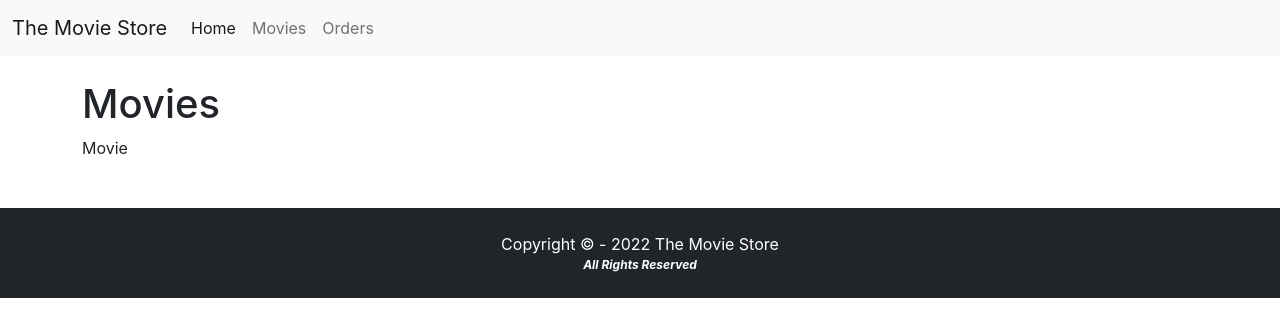
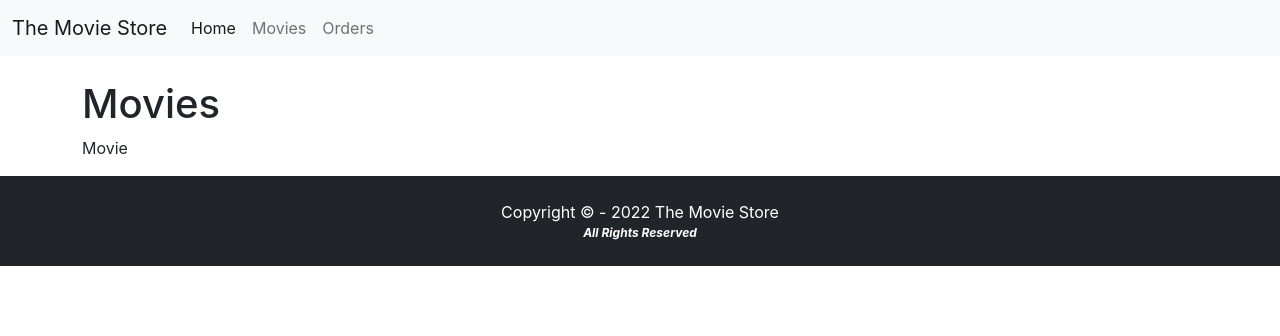
Before and after one commit to dimitar-4/movie-store-app-react, a React (Create React App) app: page /movies in a window 1280 px wide. Shown: the top 336 px of the page. Built offline with nearby package versions, Linux system fonts and the light colour scheme.

Commit message:
Add BS positioning classes to footer.

```diff
--- a/src/components/Footer.jsx
+++ b/src/components/Footer.jsx
@@ -2,7 +2,7 @@ function Footer() {
     const date = new Date();
 
     return (
-        <footer className="py-4 bg-dark text-white mt-5">
+        <footer className="py-4 bg-dark text-white mt-auto">
             <p className="text-center m-0">Copyright &copy; - {date.getFullYear()} The Movie Store</p>
             <p style={{fontSize: 12}} className="text-center m-0 fw-bold fst-italic">All Rights Reserved</p>
         </footer>
```
